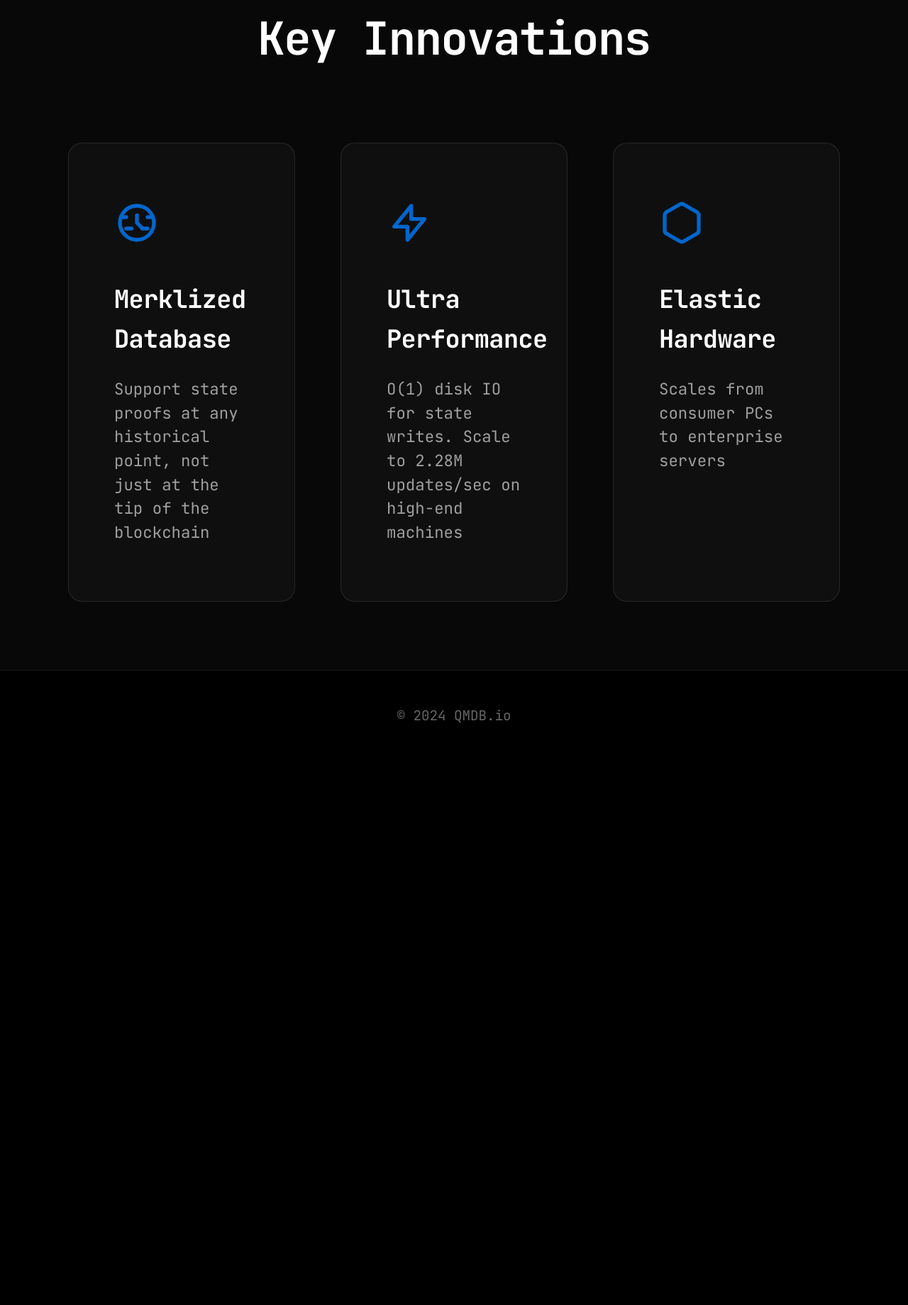
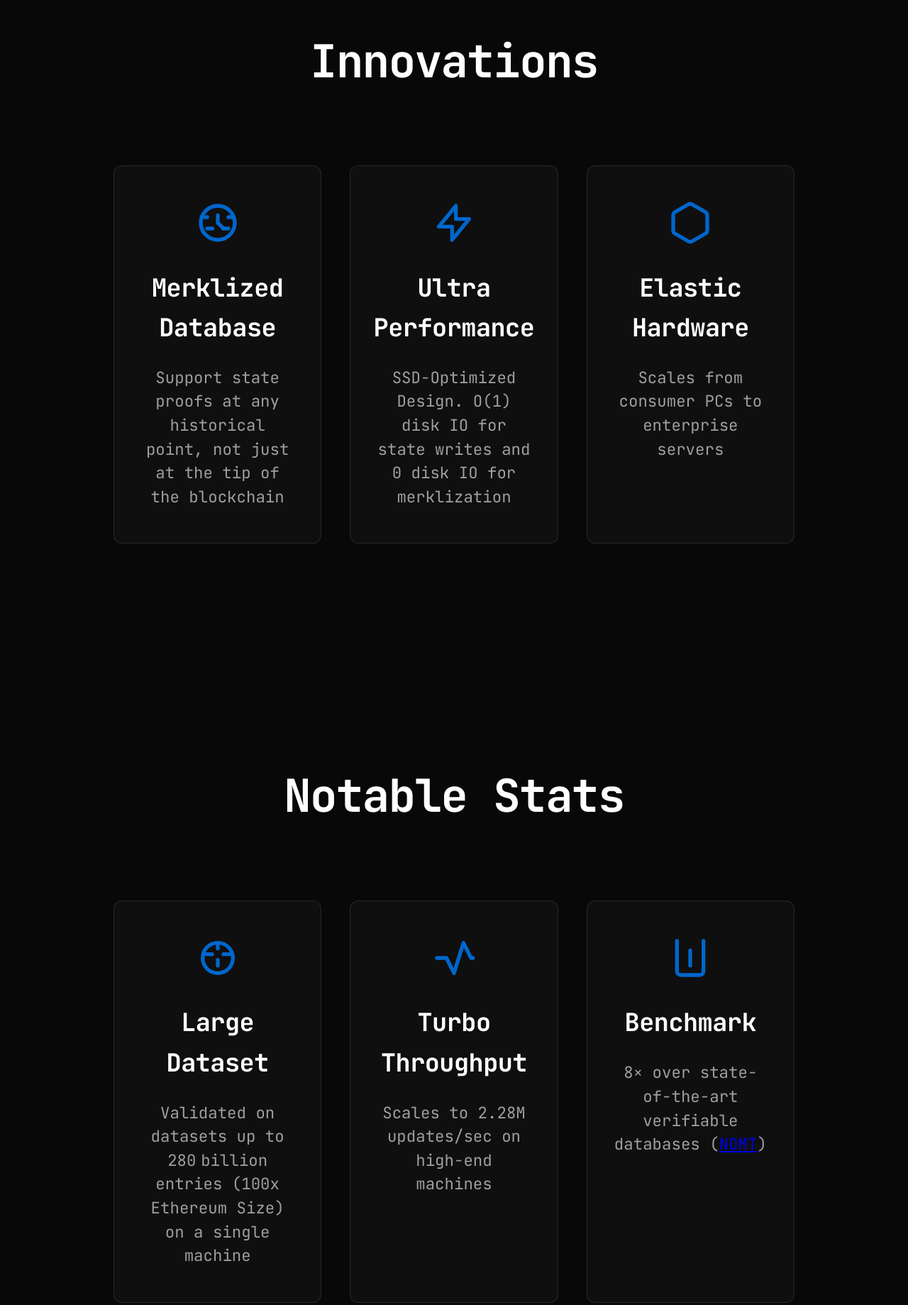
Before and after one commit to qmdb/website, a plain HTML site: page index.html in a window 1280 px wide. Shown: the part 774-2613 px from the top of the page at 71% size. Before the commit the page ends 1846 px from the top, so only its background shows below. Drawn offline with nearby package versions, Linux system fonts and the light colour scheme.

Commit message:
content upgrade

```diff
--- a/index.html
+++ b/index.html
@@ -26,7 +26,7 @@
         <section class="overview">
             <div class="overview-content">
                 <h1>QMDB</h1>
-                <div class="tagline">High-Performance Merklized Database</div>
+                <div class="tagline">High-Performance Merklized KV Database</div>
                 <p class="lead">
                     QMDB combines lightning-fast performance with resource efficiency, making it ideal for both high-throughput applications and decentralized networks.
                 </p>
@@ -34,7 +34,7 @@
         </section>
 
         <section class="features">
-            <h2>Key Innovations</h2>
+            <h2>Innovations</h2>
             <div class="feature-grid">
                 <div class="feature-item">
                     <div class="feature-icon">
@@ -54,7 +54,7 @@
                         </svg>
                     </div>
                     <h3>Ultra Performance</h3>
-                    <p>O(1) disk IO for state writes. Scale to 2.28M updates/sec on high-end machines</p>
+                    <p>SSD-Optimized Design. O(1) disk IO for state writes and 0 disk IO for merklization</p>
                 </div>
                 <div class="feature-item">
                     <div class="feature-icon">
@@ -64,6 +64,49 @@
                     </div>
                     <h3>Elastic Hardware</h3>
                     <p>Scales from consumer PCs to enterprise servers</p>
+                </div>
+            </div>
+        </section>
+
+        <section class="notable-stats">
+            <h2>Notable Stats</h2>
+            <div class="stats-grid">
+                <div class="stat-item">
+                    <div class="stat-icon">
+                        <svg viewBox="0 0 24 24" fill="none" stroke="currentColor">
+                            <path d="M12 4a8 8 0 110 16 8 8 0 010-16zm0 0v3m0 6v3m-3-6H6m9 0h3"
+                                  stroke-width="2" stroke-linecap="round" stroke-linejoin="round" />
+                        </svg>
+                    </div>
+                    <h3>Large Dataset</h3>
+                    <p>
+                        Validated on datasets up to 280 billion entries (100x Ethereum Size) on a single machine
+                    </p>
+                </div>
+
+                <div class="stat-item">
+                    <div class="stat-icon">
+                        <svg viewBox="0 0 24 24" fill="none" stroke="currentColor">
+                            <path d="M3 12h5l4 8 5-16 4 8h1"
+                                  stroke-width="2" stroke-linecap="round" stroke-linejoin="round" />
+                        </svg>
+                    </div>
+                    <h3>Turbo Throughput</h3>
+                    <p>Scales to 2.28M updates/sec on high-end machines</p>
+                </div>
+
+                <div class="stat-item">
+                    <div class="stat-icon">
+                        <svg viewBox="0 0 24 24" fill="none" stroke="currentColor">
+                            <path d="M5 3v16a2 2 0 002 2h10a2 2 0 002-2V3M12 8v8"
+                                  stroke-width="2" stroke-linecap="round" stroke-linejoin="round" />
+                        </svg>
+                    </div>
+                    <h3>Benchmark</h3>
+                    <p>
+                        8× over state-of-the-art verifiable databases
+                        (<a href="https://github.com/thrumdev/nomt" target="_blank">NOMT</a>)
+                    </p>
                 </div>
             </div>
         </section>
--- a/styles/main.css
+++ b/styles/main.css
@@ -204,112 +204,102 @@ footer {
     color: rgba(255,255,255,0.8);
 }
 
-.features {
+.features,
+.notable-stats {
     margin: 0;
     padding: 8rem 8rem;
     max-width: 100%;
     background: var(--card-bg);
 }
 
-.feature-grid {
-    max-width: 1600px;
-    margin: 0 auto;
+.feature-grid,
+.stats-grid {
     display: grid;
-    grid-template-columns: repeat(3, minmax(0, 1fr));
-    gap: 5rem;
-    padding: 0;
+    grid-template-columns: repeat(3, 1fr);
+    gap: 2.5rem;
+    margin: 3rem auto;
+    max-width: 1200px;
+    padding: 0 2rem;
 }
 
-.feature-item {
+.feature-item,
+.stat-item {
     background: var(--card-bg);
-    padding: 5rem 4rem;
     border: 1px solid var(--border-color);
-    border-radius: 20px;
+    border-radius: 12px;
+    padding: 3rem 2rem;
+    text-align: center;
+    color: var(--text-color);
     transition: all 0.3s ease;
-    min-height: 420px;
     display: flex;
     flex-direction: column;
-    max-width: 480px;
-    margin: 0 auto;
+    align-items: center;
     width: 100%;
+    min-height: 280px;
 }
 
-.feature-item:hover {
-    background: var(--hover-bg);
-    border-color: rgba(255,255,255,0.2);
+.feature-item:hover,
+.stat-item:hover {
+    box-shadow: 0 4px 16px rgba(0,0,0,0.4);
     transform: translateY(-4px);
-    box-shadow: 0 8px 32px rgba(0,0,0,0.5);
 }
 
-.feature-icon {
+.feature-icon,
+.stat-icon {
+    margin-bottom: 1.5rem;
+}
+
+.feature-icon svg,
+.stat-icon svg {
     width: 64px;
     height: 64px;
-    margin-bottom: 3rem;
-    color: var(--accent-color);
+    stroke: var(--accent-color);
 }
 
-.feature-icon svg {
-    width: 100%;
-    height: 100%;
+.feature-item p,
+.stat-item p {
+    font-size: 1.4rem;
+    line-height: 1.5;
+    color: rgba(255, 255, 255, 0.6);
+    margin-top: 0;
 }
 
-.feature-stats {
-    margin-top: auto;
-}
-
-.mini-stat {
-    margin: 1rem 0;
-    font-size: 1.4rem;
-    color: rgba(255,255,255,0.6);
-}
-
-.stat-accent {
-    font-size: 2rem;
-    font-weight: 700;
-    color: var(--accent-color);
-    margin-right: 0.8rem;
-}
-
-@media (max-width: 1600px) {
-    .feature-grid {
-        max-width: 1400px;
-        gap: 4rem;
+/* Responsive styles */
+@media (max-width: 1200px) {
+    .feature-grid,
+    .stats-grid {
+        grid-template-columns: repeat(3, 1fr);
+        gap: 2rem;
     }
 
-    .features {
-        padding: 6rem 6rem;
-    }
-}
-
-@media (max-width: 1200px) {
-    .feature-grid {
-        grid-template-columns: repeat(auto-fit, minmax(360px, 1fr));
-        gap: 3rem;
-    }
-
-    .features {
+    .features,
+    .notable-stats {
         padding: 6rem 4rem;
     }
 }
 
-@media (max-width: 1024px) {
-    .feature-grid {
-        grid-template-columns: repeat(auto-fit, minmax(400px, 1fr));
+@media (max-width: 900px) {
+    .feature-grid,
+    .stats-grid {
+        grid-template-columns: repeat(2, 1fr);
     }
 }
 
 @media (max-width: 768px) {
-    .features {
-        padding: 8rem 2rem;
+    .features,
+    .notable-stats {
+        padding: 4rem 2rem;
     }
 
-    .feature-grid {
+    .feature-grid,
+    .stats-grid {
         grid-template-columns: 1fr;
     }
 
-    .feature-item {
-        padding: 4rem;
-        min-height: 350px;
+    .feature-item,
+    .stat-item {
+        padding: 2rem;
+        min-height: 240px;
     }
 }
 
@@ -330,42 +320,6 @@ h3 {
     font-weight: 700;
 }
 
-.feature-item p {
-    font-size: 1.4rem;
-    line-height: 1.5;
-    color: rgba(255, 255, 255, 0.6);
-    margin-top: 0;
-}
-
-@media (max-width: 768px) {
-    .feature-grid,
-    .stats-grid {
-        grid-template-columns: 1fr;
-    }
-
-    .overview {
-        padding: 4rem 2rem;
-        margin-bottom: 4rem;
-    }
-
-    .overview h1 {
-        font-size: 4.5rem;
-    }
-
-    .tagline {
-        font-size: 1.6rem;
-    }
-
-    .lead {
-        font-size: 1.4rem;
-    }
-
-    .features,
-    .performance {
-        margin-bottom: 4rem;
-    }
-}
-
 /* Remove mobile menu button styles */
 .mobile-menu-btn {
     display: none;
```
